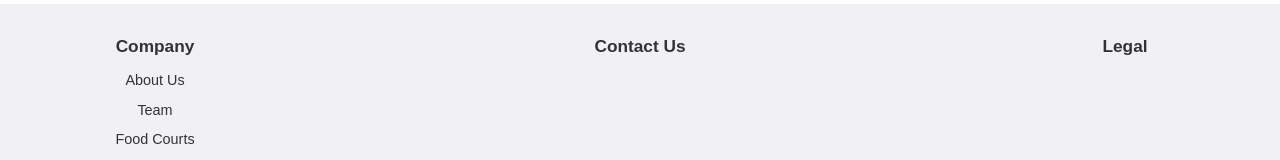
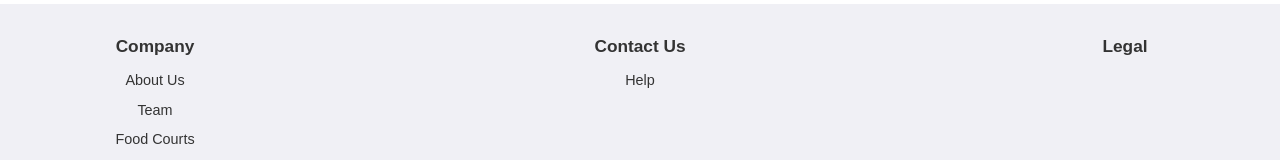
Before and after one commit to AnshRaj112/kiitbites-frontend, a Next.js app: page / in a window 1280 px wide. Shown: the part 168-328 px from the top of the page. Built offline with nearby package versions, Linux system fonts and the light colour scheme; no server answers.

Commit message:
Updating footer

```diff
--- a/src/app/components/Footer.tsx
+++ b/src/app/components/Footer.tsx
@@ -10,7 +10,7 @@ const Footer = () => {
           <h4>Company</h4>
           <ul>
             <li><a href="#">About Us</a></li>
-            <li><a href="#">Team</a></li>
+            <li><a href="/team">Team</a></li>
             <li><a href="#">Food Courts</a></li>
             <li><a href="#">KIIT Kafe</a></li>
             <li><a href="#">Central Canteen</a></li>
@@ -20,7 +20,7 @@ const Footer = () => {
         <div className={styles.section}>
           <h4>Contact Us</h4>
           <ul>
-            {/* <li><a href="#">Help & Support</a></li> */}
+            <li><a href="/help">Help</a></li>
           </ul>
         </div>
         <div className={styles.section}>
```
